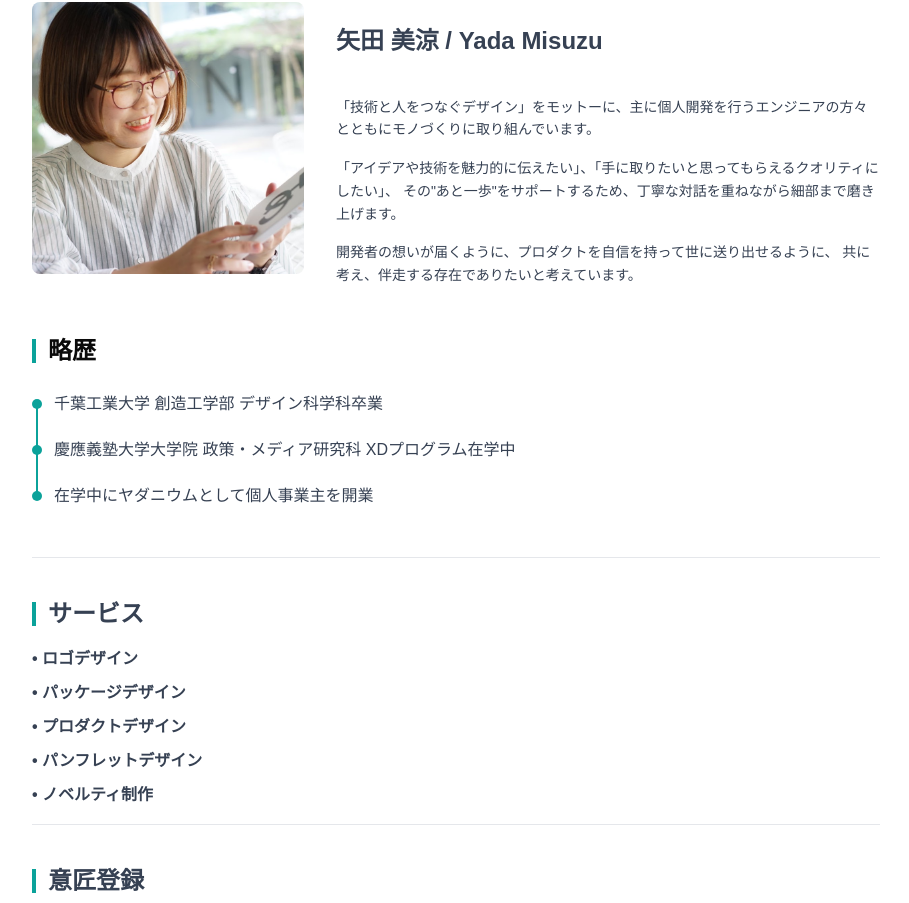
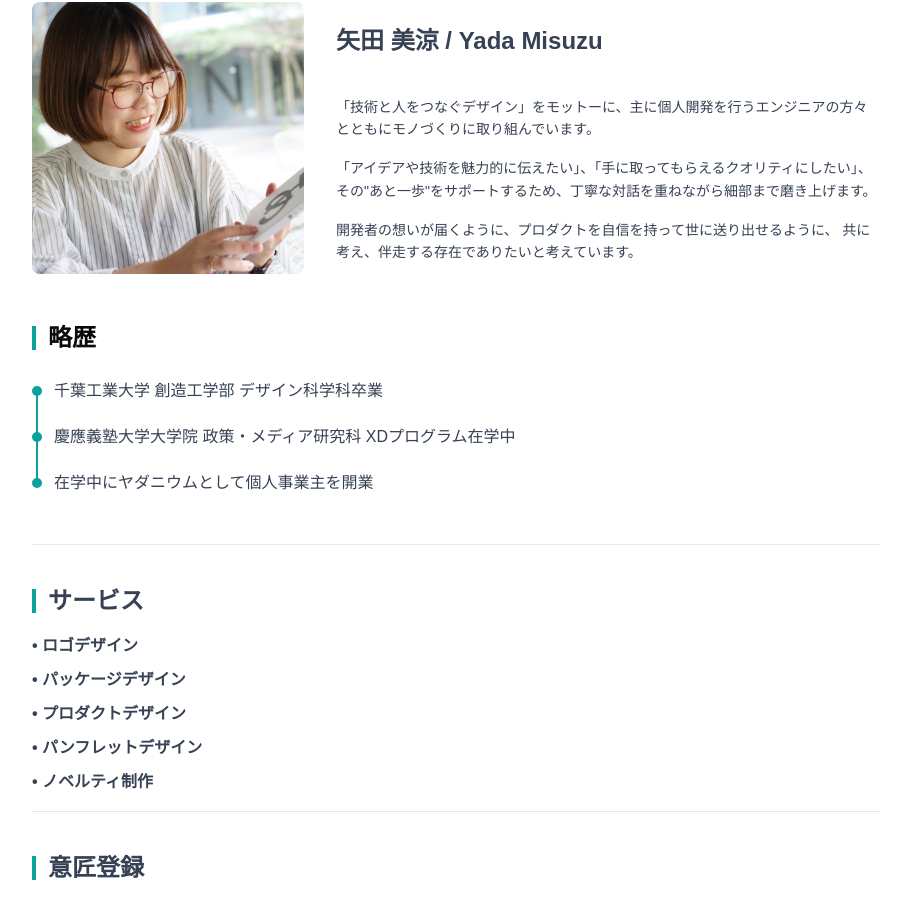
Before and after one commit to yadanium/Yada_folio_2026, a React (Vite) app: page /#/about in a window 1280 px wide. Shown: the part 1159-2062 px from the top of the page, without its empty margins (184-1093 px from the left). Built offline with nearby package versions, Linux system fonts and the light colour scheme; a web font is replaced by a local one.

Commit message:
edited_text

```diff
--- a/src/app/pages/About.tsx
+++ b/src/app/pages/About.tsx
@@ -48,7 +48,7 @@ export function About() {
             とともにモノづくりに取り組んでいます。
             </p>
             <p>
-            「アイデアや技術を魅力的に伝えたい」、「手に取りたいと思ってもらえるクオリティにしたい」、
+            「アイデアや技術を魅力的に伝えたい」、「手に取ってもらえるクオリティにしたい」、
             その"あと一歩"をサポートするため、丁寧な対話を重ねながら細部まで磨き上げます。
             </p>
             <p>
```
